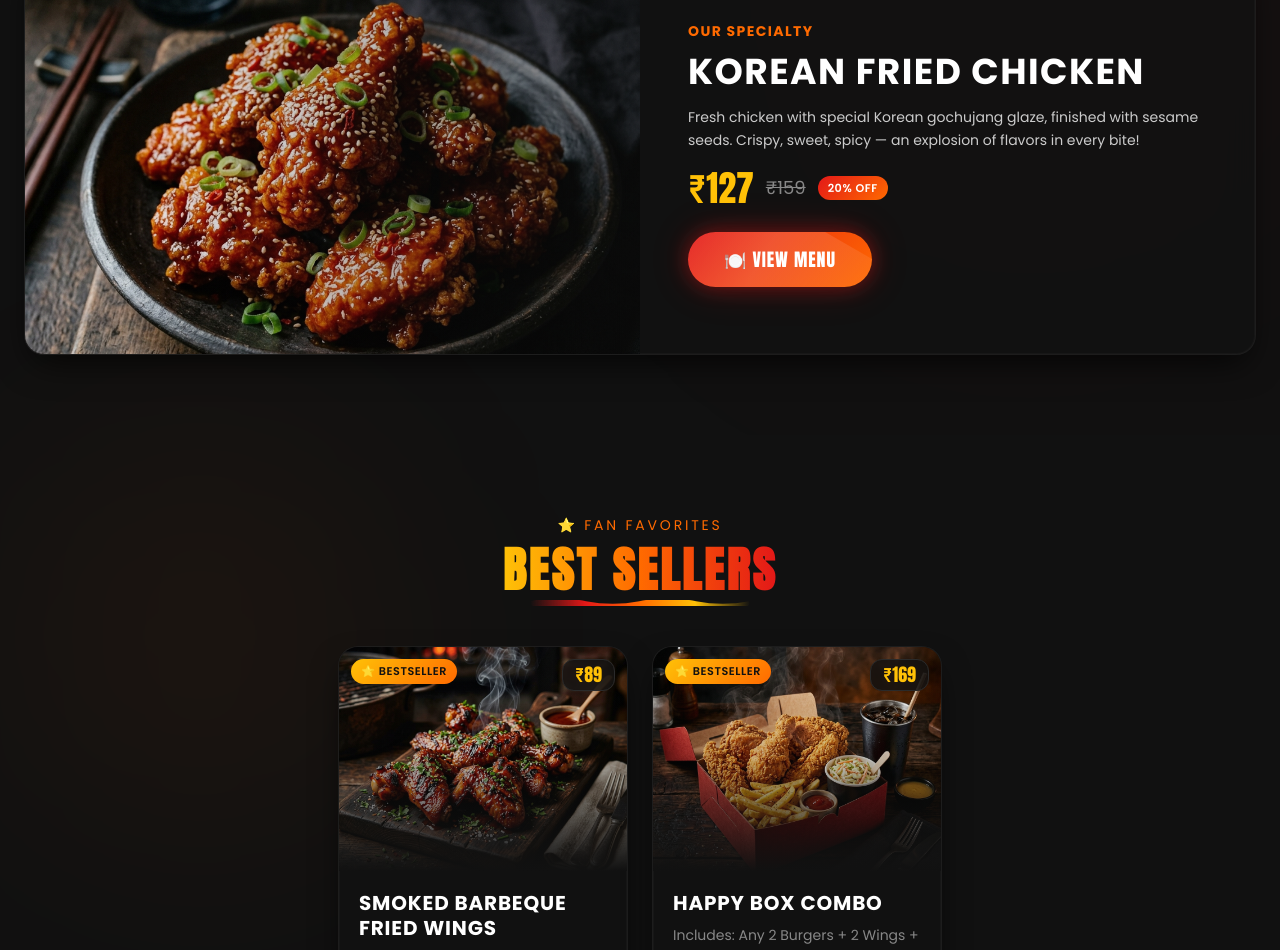
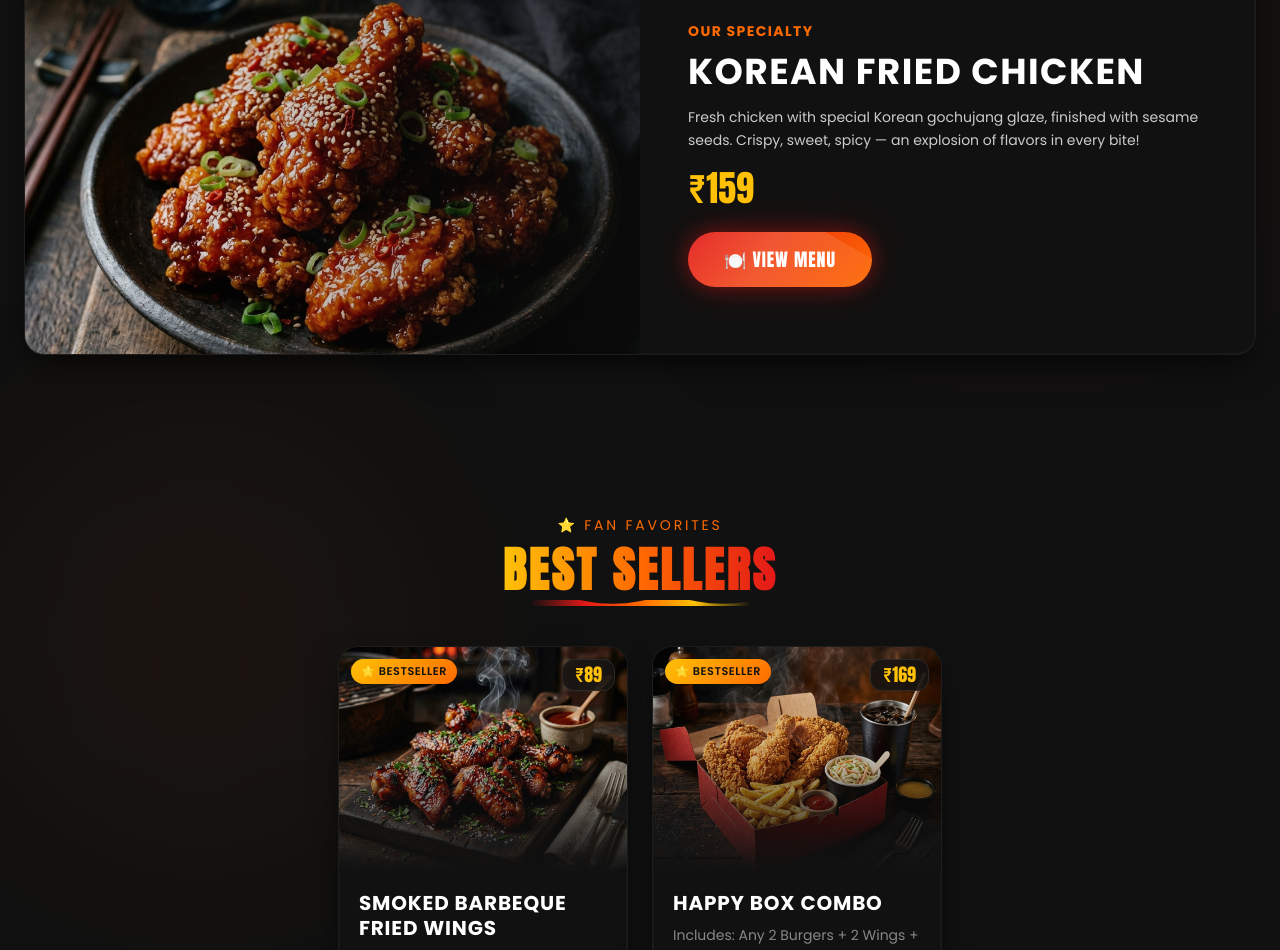
Before and after one commit to Vamshi2629/Happy-Wings, a React (Vite) app: page / in a window 1280 px wide. Shown: the part 1059-2009 px from the top of the page. Built offline with nearby package versions, Linux system fonts and the light colour scheme.

Commit message:
price update

```diff
--- a/src/components/TodaySpecialSection.jsx
+++ b/src/components/TodaySpecialSection.jsx
@@ -41,9 +41,9 @@ export default function TodaySpecialSection({ image, title, subtitle, badgeText,
             <p className="text-brand-gray-light text-sm leading-relaxed mb-4">{description}</p>
 
             <div className="flex items-center justify-center lg:justify-start gap-3 mb-6">
-              <span className="font-heading text-4xl text-brand-yellow">{price}</span>
-              <span className="text-brand-gray line-through text-lg">{originalPrice}</span>
-              <span className="badge-spicy">{offerText}</span>
+              <span className="font-heading text-4xl text-brand-yellow">{originalPrice}</span>
+              {/* <span className="text-brand-gray line-through text-lg">{originalPrice}</span> */}
+              {/* <span className="badge-spicy">{offerText}</span> */}
             </div>
 
             <Link to="/menu" className="btn-glow btn-glow-red">
```
